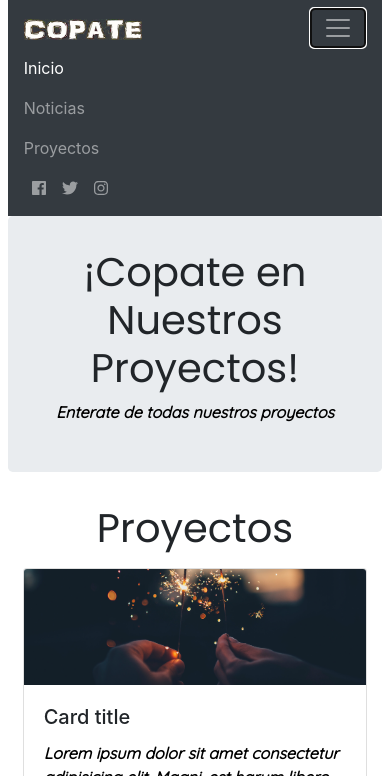
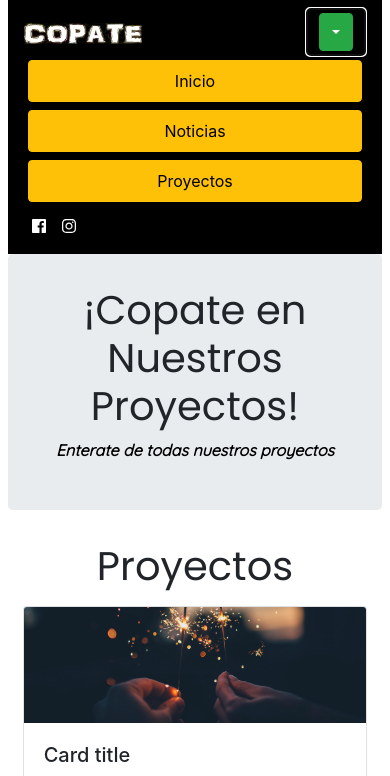
Before and after one commit to MKluna/copateong, a plain HTML site: page proyectos.html in a window 390 px wide. Both pictures are taken after a click on the button 338 px from the left and 28 px from the top of the page. Shown: the top 776 px of the page. Drawn offline with nearby package versions, Linux system fonts and the light colour scheme.

Commit message:
commit: navbar: funcionando cada 1s, cambio de stylo

```diff
--- a/index.html
+++ b/index.html
@@ -29,9 +29,9 @@
 
 <body style="overflow-x:hidden;" >
 <!-- Bootstrap -->
-<script src="https://code.jquery.com/jquery-3.4.1.slim.min.js"
+<!-- <script src="https://code.jquery.com/jquery-3.4.1.slim.min.js"
     integrity="sha384-J6qa4849blE2+poT4WnyKhv5vZF5SrPo0iEjwBvKU7imGFAV0wwj1yYfoRSJoZ+n"
-    crossorigin="anonymous"></script>
+    crossorigin="anonymous"></script> -->
 <script src="https://cdn.jsdelivr.net/npm/popper.js@1.16.0/dist/umd/popper.min.js"
     integrity="sha384-Q6E9RHvbIyZFJoft+2mJbHaEWldlvI9IOYy5n3zV9zzTtmI3UksdQRVvoxMfooAo"
     crossorigin="anonymous"></script>
@@ -46,7 +46,7 @@
 
 
 
-    <Header>
+    <header>
         <!-- NavBar -->
         <!-- si se quiere que el navbar siempre esté presente se debe poner esto como clase fixed-top -->
         <nav class="navbar navbar-expand-sm navbar-template" style="background-color: black;">
@@ -60,7 +60,7 @@
             </div>
             <div class="collapse navbar-collapse order-3 order-sm-2" id="navbarNavDropdown">
                 <ul class="navbar-nav ml-auto">
-                    <li class="nav-item" ><a style="color: black;" class="btn btn-warning nav-link m-1"href="#">Inicio</a></li>
+                    <li class="nav-item" ><a style="color: black;" class="btn btn-warning nav-link m-1" href="#">Inicio</a></li>
                     <li class="nav-item" ><a style="color: black;" class="btn btn-warning nav-link m-1" href="#section1">Quienes Somos?</a></li>
                     <li class="nav-item" ><a style="color: black;" class="btn btn-warning nav-link m-1" href="#section2">Que Hacemos?</a></li>
                     <li class="nav-item" ><a style="color: black;" class="btn btn-warning nav-link m-1" href="./noticas.html">Noticias</a></li>
@@ -79,7 +79,10 @@
             </div>
         </nav>
         <!---->
-    </Header>
+    </header>
+    <script src="https://code.jquery.com/jquery-3.3.1.slim.min.js" integrity="sha384-q8i/X+965DzO0rT7abK41JStQIAqVgRVzpbzo5smXKp4YfRvH+8abtTE1Pi6jizo" crossorigin="anonymous"></script>
+    <script>window.jQuery || document.write('<script src="/docs/4.3/assets/js/vendor/jquery-slim.min.js"><\/script>')</script>
+    <script src="/docs/4.3/dist/js/bootstrap.bundle.min.js" integrity="sha384-xrRywqdh3PHs8keKZN+8zzc5TX0GRTLCcmivcbNJWm2rs5C8PRhcEn3czEjhAO9o" crossorigin="anonymous"></script>
 
     <!--Carrousel --------------------------------------------------------------------------------------------->
     <section>
@@ -419,6 +422,7 @@
     </div>
   </footer>
 <!-- Footer -->
+
 </body>
 <script src="js/teamSlider.js"></script>
 <script src="./js/main.js"></script>
--- a/proyectos.html
+++ b/proyectos.html
@@ -22,9 +22,9 @@
 
 <body>
 <!-- Bootstrap -->
-<script src="https://code.jquery.com/jquery-3.4.1.slim.min.js"
+<!-- <script src="https://code.jquery.com/jquery-3.4.1.slim.min.js"
     integrity="sha384-J6qa4849blE2+poT4WnyKhv5vZF5SrPo0iEjwBvKU7imGFAV0wwj1yYfoRSJoZ+n"
-    crossorigin="anonymous"></script>
+    crossorigin="anonymous"></script> -->
 <script src="https://cdn.jsdelivr.net/npm/popper.js@1.16.0/dist/umd/popper.min.js"
     integrity="sha384-Q6E9RHvbIyZFJoft+2mJbHaEWldlvI9IOYy5n3zV9zzTtmI3UksdQRVvoxMfooAo"
     crossorigin="anonymous"></script>
@@ -35,34 +35,39 @@
 
 
 
-    <Header>
+    <header>
         <!-- NavBar -->
         <!-- si se quiere que el navbar siempre esté presente se debe poner esto como clase fixed-top -->
-        <nav class="navbar navbar-expand-sm navbar-template  navbar-dark bg-dark">
+        <nav class="navbar navbar-expand-sm navbar-template" style="background-color: black;">
             <a class="navbar-brand" href="#">
                 <img src="images/copatelogo.png" width="55%" height="35%">
             </a>
             <div class="d-flex flex-row order-2 order-sm-3">
                 <button class="navbar-toggler" type="button" data-toggle="collapse" data-target="#navbarNavDropdown">
-                    <span class="navbar-toggler-icon"></span>
+                    <span class="btn btn-success dropdown-toggle"></span>
                 </button>
             </div>
             <div class="collapse navbar-collapse order-3 order-sm-2" id="navbarNavDropdown">
                 <ul class="navbar-nav ml-auto">
-                    <li class="nav-item active"><a class="nav-link" href="index.html">Inicio</a></li>
-                    <li class="nav-item"><a class="nav-link" href="./noticas.html">Noticias</a></li>
-                    <li class="nav-item"><a class="nav-link" href="./proyectos.html">Proyectos</a></li>
+                    <li class="nav-item"><a style="color: black;" class="btn btn-warning nav-link m-1" href="index.html">Inicio</a></li>
+                    <li class="nav-item"><a style="color: black;" class="btn btn-warning nav-link m-1" href="./noticas.html">Noticias</a></li>
+                    <li class="nav-item"><a style="color: black;" class="btn btn-warning nav-link m-1" href="./proyectos.html">Proyectos</a></li>
                     <ul class="navbar-nav flex-row">
-                        <li class="nav-item"><a class="nav-link px-2" href="#"><i class="fab fa-facebook"></i></a></li>
-                        <li class="nav-item"><a class="nav-link px-2" href="#"><i class="fab fa-twitter"></i></a></li>
+                        <li class="nav-item"><a style="color:white;" class="nav-link px-2" href="https://www.facebook.com/copatecatamarca/"><i class="fab fa-facebook"></i></a></li>
+                        <!-- <li class="nav-item"><a  style="color:white;" class="nav-link px-2" href="#"><i class="fab fa-twitter"></i></a></li> -->
                         <!-- <li class="nav-item"><a class="nav-link px-2" href="#"><i class="fab fa-youtube"></i></a></li> -->
-                        <li class="nav-item"><a class="nav-link px-2" href="#"><i class="fab fa-instagram"></i></a></li>
+                        <li class="nav-item"><a  style="color:white;" class="nav-link px-2" href="https://www.instagram.com/copate_cat/?hl=es-la"><i class="fab fa-instagram"></i></a></li>
                     </ul>
                 </ul>
             </div>
         </nav>
         <!---->
-    </Header>
+    </header>
+
+    <script src="https://code.jquery.com/jquery-3.3.1.slim.min.js" integrity="sha384-q8i/X+965DzO0rT7abK41JStQIAqVgRVzpbzo5smXKp4YfRvH+8abtTE1Pi6jizo" crossorigin="anonymous"></script>
+    <script>window.jQuery || document.write('<script src="/docs/4.3/assets/js/vendor/jquery-slim.min.js"><\/script>')</script>
+    <script src="/docs/4.3/dist/js/bootstrap.bundle.min.js" integrity="sha384-xrRywqdh3PHs8keKZN+8zzc5TX0GRTLCcmivcbNJWm2rs5C8PRhcEn3czEjhAO9o" crossorigin="anonymous"></script>
+
 
     <!--Carrousel --------------------------------------------------------------------------------------------->
     <section  id="caberecaNoticias">
```
Also changed, not shown: noticas.html (+15 -12 lines).
